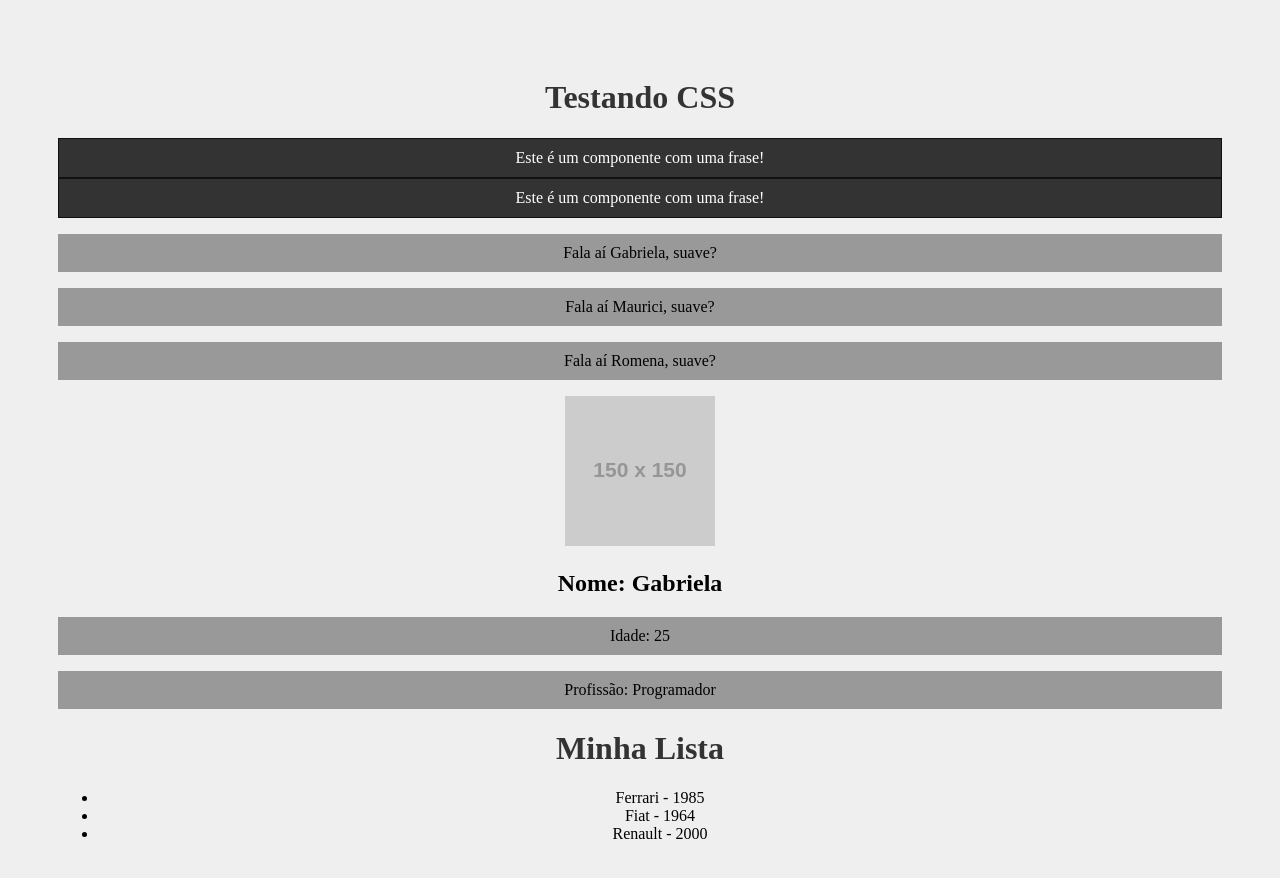
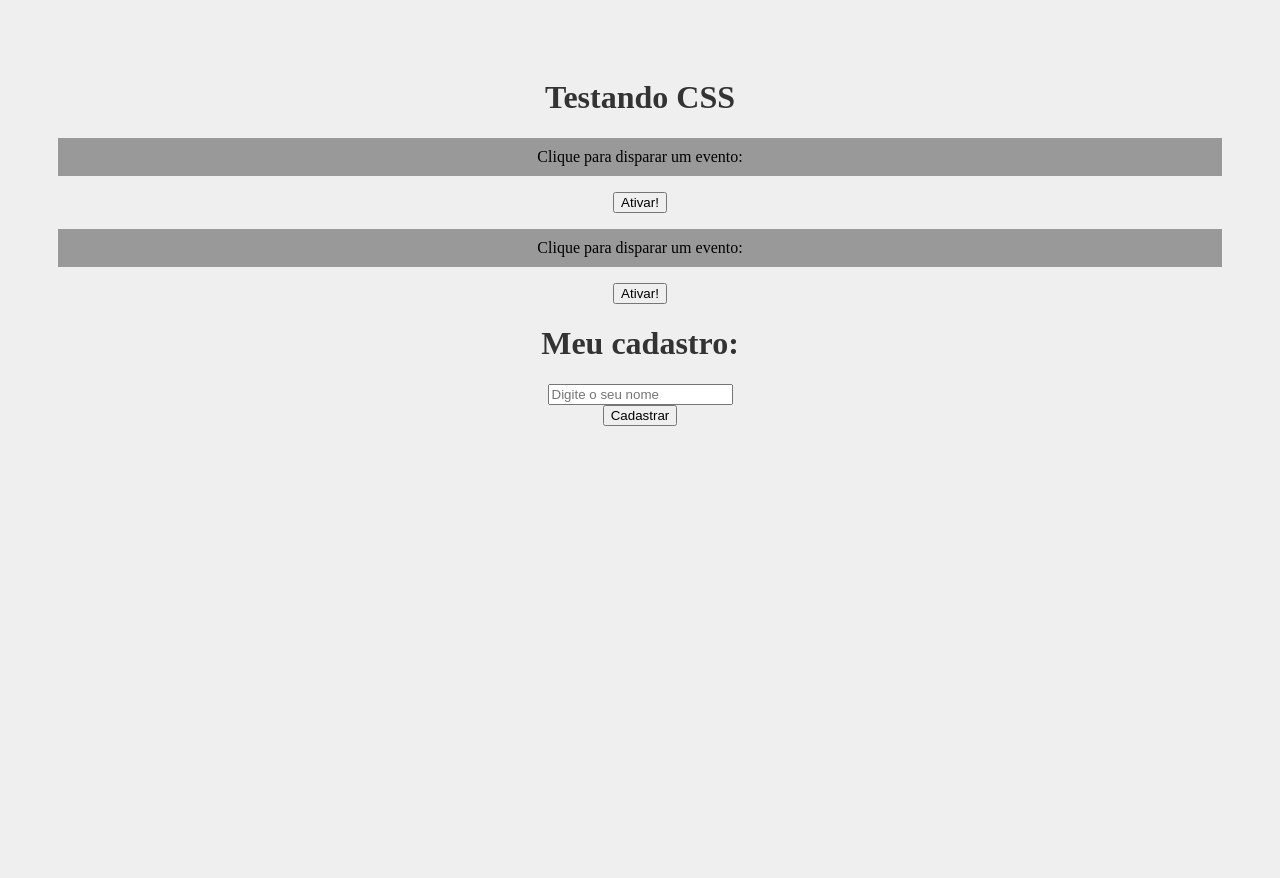
Before and after one commit to gabisegger/projeto_ReactJS, a React (Create React App) app in the folder meu-projeto/: page / in a window 1280 px wide. Shown: the top 878 px of the page. Built offline with nearby package versions, Linux system fonts and the light colour scheme.

Commit message:
Eventos no React (onClick, onChange e onSubmit)

```diff
--- a/meu-projeto/src/App.js
+++ b/meu-projeto/src/App.js
@@ -1,20 +1,14 @@
 import './App.css';
-import SayMyName from './components/SayMyName';
-import Pessoa from './components/Pessoa';
-import Frase from './components/Frase';
-import List from './components/List';
+import Evento from './components/Evento';
+import Form from './components/Form';
 
 function App() {
   return (
     <div className="App">
       <h1>Testando CSS</h1>
-      <Frase/>
-      <Frase/>
-      <SayMyName nome="Gabriela"/>
-      <SayMyName nome="Maurici"/>
-      <SayMyName nome="Romena"/>
-      <Pessoa nome="Gabriela" idade="25" profissao="Programador" foto="https://via.placeholder.com/150"/>
-      <List/>
+      <Evento numero= '1' />
+      <Evento numero= '2' />
+      <Form/>
     </div>
   );
 }
--- /dev/null
+++ b/meu-projeto/src/components/Evento.js
@@ -0,0 +1,15 @@
+function Evento({ numero }){
+
+  function meuEvento(){
+    console.log(`Opa, fui ativado! ${numero} `)
+  }
+
+  return(
+    <div>
+      <p>Clique para disparar um evento:</p>
+      <button onClick={meuEvento}>Ativar!</button>
+    </div>
+  )
+}
+
+export default Evento;
--- /dev/null
+++ b/meu-projeto/src/components/Form.js
@@ -0,0 +1,23 @@
+function Form(){
+
+  function cadastrarUsuario(e){
+    e.preventDefault();
+    console.log("Usuário cadastrado!");
+  }
+
+  return(
+    <div>
+      <h1>Meu cadastro:</h1>
+      <form onSubmit={cadastrarUsuario}>
+        <div>
+          <input type="text" placeholder="Digite o seu nome"/>
+        </div>
+        <div>
+          <input type="submit" value="Cadastrar"/>
+        </div>
+      </form>
+    </div>
+  )
+}
+
+export default Form;
```
